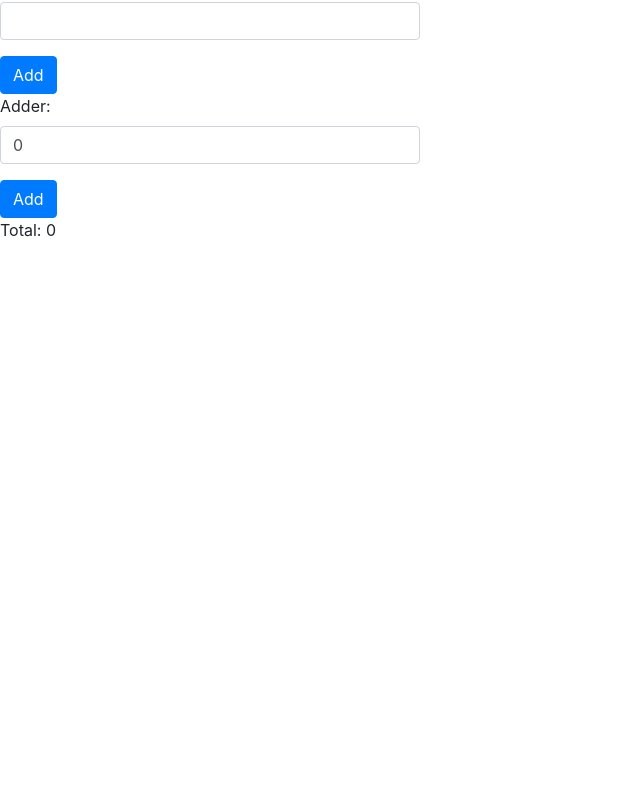
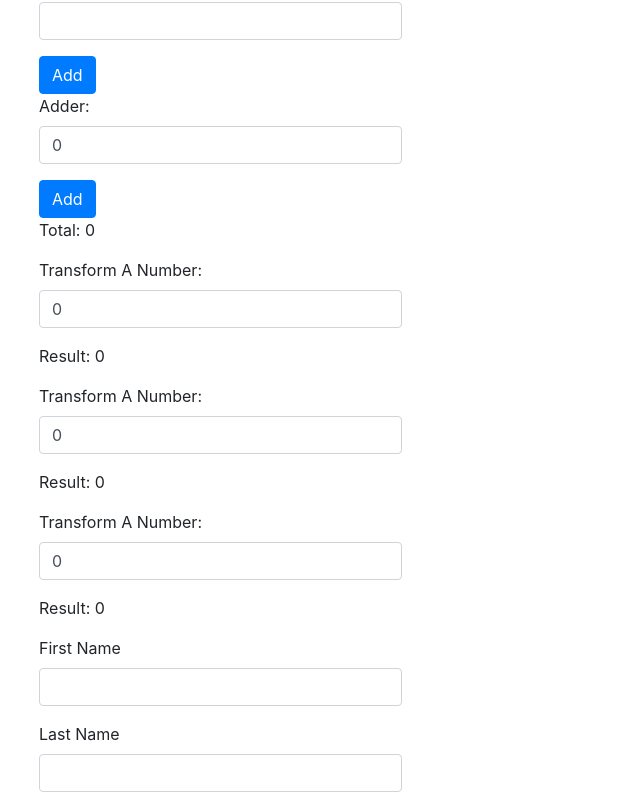
Before and after one commit to Avi-Cohen-Nehemia/react-basics, a React (Create React App) app: page / in a window 1280 px wide. Shown: the part 1985-2796 px from the top of the page, without its empty margins (0-640 px from the left). Before the commit the page ends 2243 px from the top, so only its background shows below. Built offline with nearby package versions, Linux system fonts and the light colour scheme.

Commit message:
solve Transform and Fields exercise

```diff
--- /dev/null
+++ b/src/components/Fields/index.js
@@ -0,0 +1,68 @@
+import React, { Component } from 'react';
+import PropTypes from 'prop-types';
+
+class Fields extends Component {
+    constructor(props) {
+        super(props);
+        const { fields } = props;
+
+        this.state = {
+            values: fields.map(() => ''),
+            submitted: false,
+        }
+
+        this.handleChange = this.handleChange.bind(this);
+        this.handleSubmit = this.handleSubmit.bind(this);
+    }
+
+    handleChange(e, index) {
+        let values = this.state.values.slice();
+        values[index] = e.currentTarget.value;
+
+        this.setState({ values });
+    }
+
+    handleSubmit(e) {
+        e.preventDefault();
+        this.setState({ submitted: true });
+    }
+
+    render() {
+        const { values, submitted } = this.state;
+        const { fields } = this.props;
+
+        return (
+            <>
+            <form>
+                {fields.map((field, index) => (
+                    <div className="form-row" key={index}>
+                        <div className="form-group col-md-4">
+                            <label htmlFor={field}>{field}</label>
+                            <input
+                                id={field}
+                                value={values[index]}
+                                onChange={(e) => this.handleChange(e, index)}
+                                className={ "form-control" + (!submitted || values[index] !== "" ? "" : " is-invalid")}
+                                type='text'
+                            />
+                        </div>
+                        { !submitted || values[index] !== "" ? null : <p className="invalid-feedback">{`${field} is required`}</p>}
+                    </div>
+                ))}
+            </form>
+            <button
+                className='btn btn-primary'
+                onClick={this.handleSubmit}
+            >
+                Submit
+            </button>
+          </>
+        );
+    }
+}
+
+Fields.propTypes = {
+    fields: PropTypes.array.isRequired,
+}
+
+export default Fields;
--- a/src/components/Stuff/index.js
+++ b/src/components/Stuff/index.js
@@ -18,10 +18,12 @@ import PasswordStrength from './../PasswordStrength';
 import TempConvertor from './../TempConvertor';
 import List from './../List';
 import Adder from './../Adder';
+import Transform from './../Transform';
+import Fields from './../Fields';
 
 const Stuff = ({ square }) => {
     return (
-        <>
+        <div className='container ml-4'>
             { /* any value we pass into a component that is not defined as a prop will be regarded as the 'children' prop */}
             <Header>Hello world!</Header>
             <Paragraph>I am the 'children' prop!</Paragraph>
@@ -66,7 +68,11 @@ const Stuff = ({ square }) => {
             <TempConvertor />
             <List />
             <Adder />
-        </>
+            <Transform transform={ x  => x * x }/>
+            <Transform transform={ x  => x + x }/>
+            <Transform transform={ x  => x / 2 }/>
+            <Fields fields ={ ["First Name", "Last Name", "Email"] }/>
+        </div>
     )
 }
 
--- /dev/null
+++ b/src/components/Transform/index.js
@@ -0,0 +1,50 @@
+import React, { Component } from 'react';
+import PropTypes from 'prop-types';
+
+class Transform extends Component {
+    constructor(props) {
+        super(props);
+
+        this.state = {
+            inputValue: 0,
+        }
+
+        this.handleChange = this.handleChange.bind(this);
+    }
+
+    handleChange(e) {
+        let value = e.currentTarget.value;
+        this.setState({inputValue: value});
+    }
+
+    render() {
+        const { inputValue } = this.state;
+        const { transform } = this.props;
+
+        return (
+            <>
+            <form>
+                <div className="form-row">
+                    <div className="form-group col-md-4">
+                        <label htmlFor='list'>{'Transform A Number:'}</label>
+                        <input
+                            id='list'
+                            value={inputValue}
+                            onChange={(e) => this.handleChange(e)}
+                            className='form-control'
+                            type='number'
+                        />
+                    </div>
+                </div>
+            </form>
+            <p>{`Result: ${transform(+inputValue)}`}</p>
+          </>
+        );
+    }
+}
+
+Transform.propTypes = {
+    transform: PropTypes.func.isRequired,
+}
+
+export default Transform;
```
